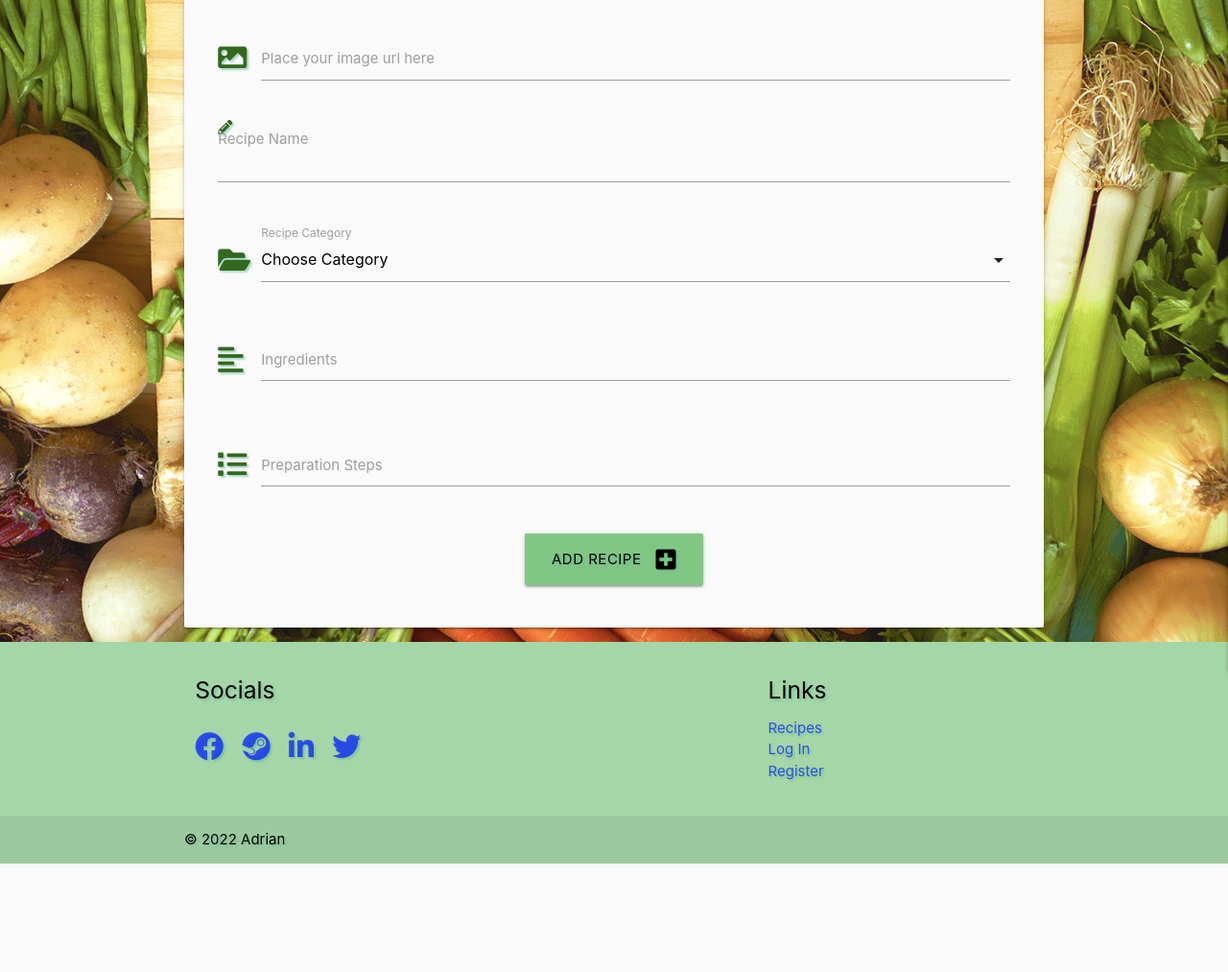
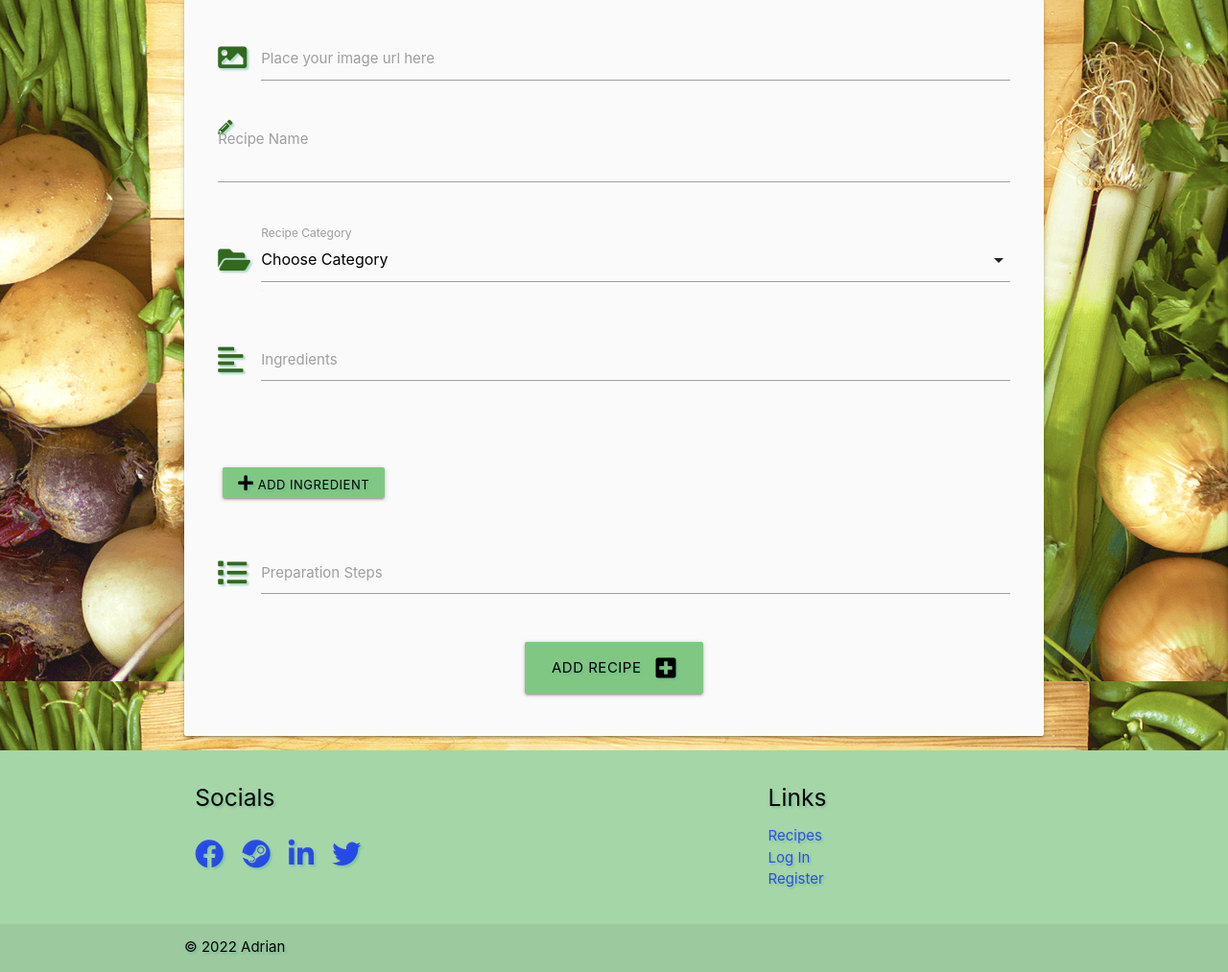
Before and after one commit to AdrianMoldoveanu/Cooking-Frenzy, a Flask app: page /add_recipe in a window 1280 px wide. Shown: the part 160-1173 px from the top of the page at 96% size. Before the commit the page ends 1060 px from the top, so only its background shows below. Run offline with Flask 2, Linux system fonts and the light colour scheme; data that the repository does not hold is empty; some libraries are stand-ins or nearby versions.

Commit message:
Add functionality to dynamically add ingredients

```diff
--- a/app.py
+++ b/app.py
@@ -114,7 +114,7 @@ def add_recipe():
             "recipe_image": request.form.get("recipe_image"),
             "recipe_name": request.form.get("recipe_name"),
             "category_name": request.form.get("category_name"),
-            "recipe_ingredients": request.form.get("recipe_ingredients"),
+            "recipe_ingredients": request.form.getlist("recipe_ingredients"),
             "recipe_method": request.form.get("recipe_method"),
             "created_by": session["user"]
         }
@@ -133,7 +133,7 @@ def edit_recipe(recipe_id):
             "recipe_image": request.form.get("recipe_image"),
             "recipe_name": request.form.get("recipe_name"),
             "category_name": request.form.get("category_name"),
-            "recipe_ingredients": request.form.get("recipe_ingredients"),
+            "recipe_ingredients": request.form.getlist("recipe_ingredients"),
             "recipe_method": request.form.get("recipe_method"),
             "created_by": session["user"]
         }
--- a/static/css/style.css
+++ b/static/css/style.css
@@ -66,3 +66,8 @@ flex: 1 0 auto;
     color: rgb(106, 80, 255);
 }
 /* Navbar */
+
+.lists li {
+    display: inline;
+    padding: 5px;
+}
--- a/static/js/script.js
+++ b/static/js/script.js
@@ -31,3 +31,24 @@ $(document).ready(function () {
       });
   }
 });
+
+let ingredient = 1;
+let max_ingredients = 20;
+
+$(".add_ingredient").click(function (e) {
+  e.preventDefault();
+  if (ingredient < max_ingredients) {
+    ingredient++;
+    $(".list_of_ingredients").append(`
+    <div class="input-field col s12">
+    <input id="recipe_ingredients${ingredient}" name="recipe_ingredients" type="text" data-length="150"
+      minlength="2" maxlength="150" class="validate" required>
+    <label for="recipe_ingredients${ingredient}">Ingredient</label>
+    <a type="button" class="left red btn-small text-shadow remove_ingredient"><i class="fas fa-minus"></i> Remove ingredient</a></div>`);
+  }
+});
+
+$("main").on('click', ".remove_ingredient", function () {
+  $(this).parent('div').remove();
+  ingredient--;
+});
--- a/templates/add_recipe.html
+++ b/templates/add_recipe.html
@@ -38,10 +38,20 @@
         <div class="input-field col s12">
           <i class="fas fa-align-left prefix light-green-text text-darken-4 text-shadow"></i>
           <textarea id="recipe_ingredients" name="recipe_ingredients" minlength="5"
-          maxlength="1000" class="materialize-textarea validate" required></textarea>
+          maxlength="150" class="materialize-textarea validate" required></textarea>
           <label for="recipe_ingredients">Ingredients</label>
         </div>
       </div>
+      <div class="row list_of_ingredients">
+      </div>
+      <div class="row">
+            <div class="input-field col s12">
+              <a class="btn-small green lighten-2 black-text text-shadow add_ingredient">
+                <i class="fas fa-plus"></i>
+                Add ingredient
+              </a>
+            </div>
+          </div>
       <!--recipe preparation steps-->
       <div class="row">
         <div class="input-field col s12">
```
Also changed, not shown: templates/edit_recipe.html (+25 -11 lines), templates/recipes.html (+9 -2 lines).
